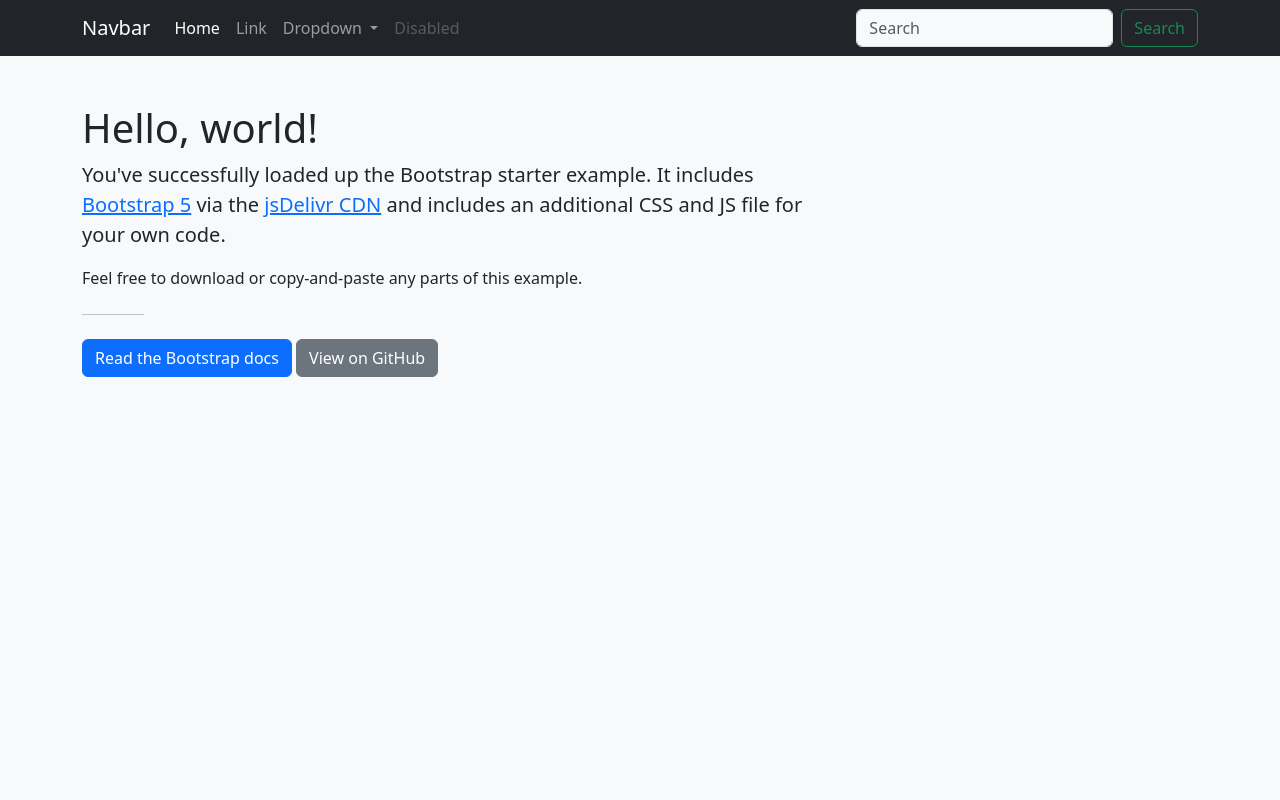
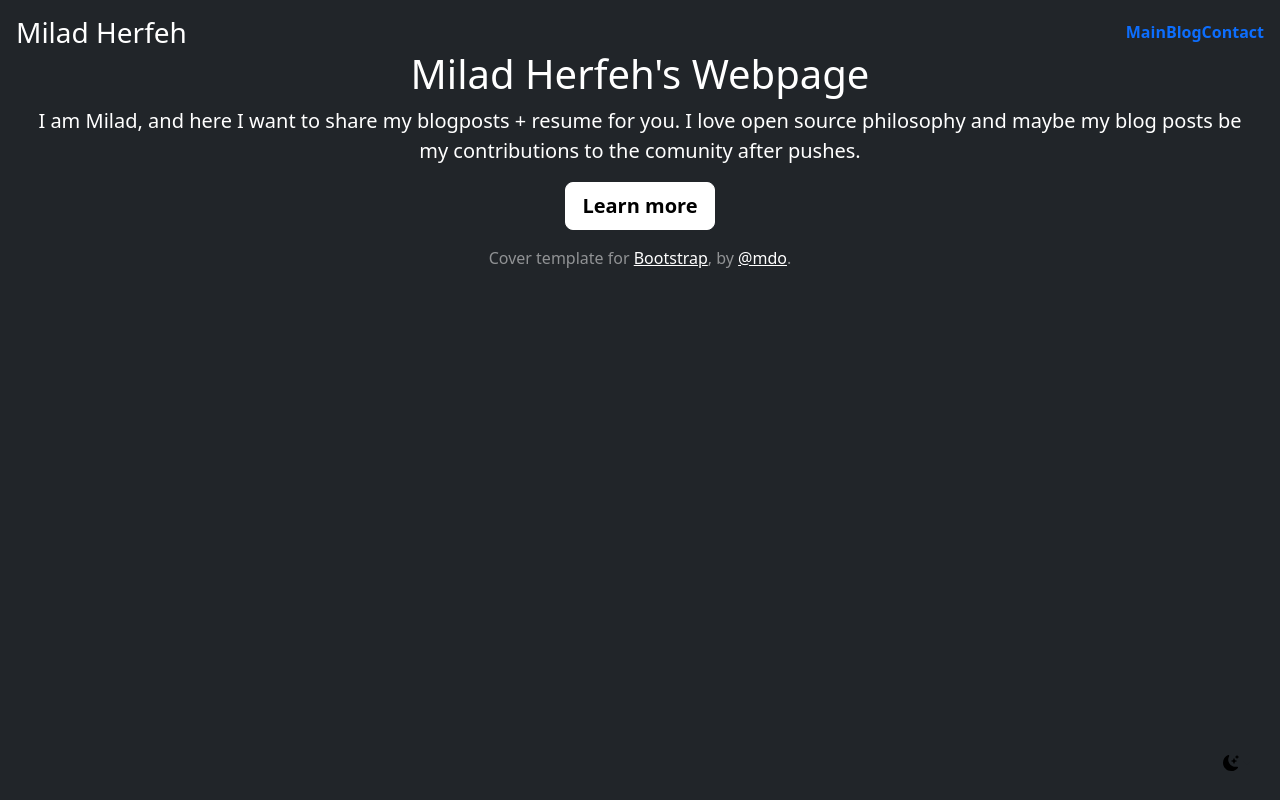
Before and after one commit to mherfeh/mherfeh.github.io, a website: page index.html in a window 1280 px wide. Drawn offline with nearby package versions, Linux system fonts and the light colour scheme.

Commit message:
cover page

```diff
--- a/index.html
+++ b/index.html
@@ -7,58 +7,81 @@
     <link href="https://cdn.jsdelivr.net/npm/bootstrap@5.3.0/dist/css/bootstrap.min.css" rel="stylesheet" integrity="sha384-9ndCyUaIbzAi2FUVXJi0CjmCapSmO7SnpJef0486qhLnuZ2cdeRhO02iuK6FUUVM" crossorigin="anonymous">
     <link rel="stylesheet" href="styles.css">
   </head>
-  <body>
-    <nav class="navbar navbar-expand-lg navbar-dark bg-dark">
-      <div class="container">
-        <a class="navbar-brand" href="#">Navbar</a>
-        <button class="navbar-toggler" type="button" data-bs-toggle="collapse" data-bs-target="#navbarSupportedContent" aria-controls="navbarSupportedContent" aria-expanded="false" aria-label="Toggle navigation">
-          <span class="navbar-toggler-icon"></span>
-        </button>
-        <div class="collapse navbar-collapse" id="navbarSupportedContent">
-          <ul class="navbar-nav me-auto mb-2 mb-lg-0">
-            <li class="nav-item">
-              <a class="nav-link active" aria-current="page" href="#">Home</a>
-            </li>
-            <li class="nav-item">
-              <a class="nav-link" href="#">Link</a>
-            </li>
-            <li class="nav-item dropdown">
-              <a class="nav-link dropdown-toggle" href="#" id="navbarDropdown" role="button" data-bs-toggle="dropdown" aria-expanded="false">
-                Dropdown
-              </a>
-              <ul class="dropdown-menu" aria-labelledby="navbarDropdown">
-                <li><a class="dropdown-item" href="#">Action</a></li>
-                <li><a class="dropdown-item" href="#">Another action</a></li>
-                <li><hr class="dropdown-divider"></li>
-                <li><a class="dropdown-item" href="#">Something else here</a></li>
-              </ul>
-            </li>
-            <li class="nav-item">
-              <a class="nav-link disabled">Disabled</a>
-            </li>
-          </ul>
-          <form class="d-flex" role="search">
-            <input class="form-control me-2" type="search" placeholder="Search" aria-label="Search">
-            <button class="btn btn-outline-success" type="submit">Search</button>
-          </form>
-        </div>
-      </div>
-    </nav>
+  <body class="d-flex h-100 text-center text-bg-dark">
+    <svg xmlns="http://www.w3.org/2000/svg" class="d-none">
+      <symbol id="check2" viewBox="0 0 16 16">
+        <path d="M13.854 3.646a.5.5 0 0 1 0 .708l-7 7a.5.5 0 0 1-.708 0l-3.5-3.5a.5.5 0 1 1 .708-.708L6.5 10.293l6.646-6.647a.5.5 0 0 1 .708 0z"></path>
+      </symbol>
+      <symbol id="circle-half" viewBox="0 0 16 16">
+        <path d="M8 15A7 7 0 1 0 8 1v14zm0 1A8 8 0 1 1 8 0a8 8 0 0 1 0 16z"></path>
+      </symbol>
+      <symbol id="moon-stars-fill" viewBox="0 0 16 16">
+        <path d="M6 .278a.768.768 0 0 1 .08.858 7.208 7.208 0 0 0-.878 3.46c0 4.021 3.278 7.277 7.318 7.277.527 0 1.04-.055 1.533-.16a.787.787 0 0 1 .81.316.733.733 0 0 1-.031.893A8.349 8.349 0 0 1 8.344 16C3.734 16 0 12.286 0 7.71 0 4.266 2.114 1.312 5.124.06A.752.752 0 0 1 6 .278z"></path>
+        <path d="M10.794 3.148a.217.217 0 0 1 .412 0l.387 1.162c.173.518.579.924 1.097 1.097l1.162.387a.217.217 0 0 1 0 .412l-1.162.387a1.734 1.734 0 0 0-1.097 1.097l-.387 1.162a.217.217 0 0 1-.412 0l-.387-1.162A1.734 1.734 0 0 0 9.31 6.593l-1.162-.387a.217.217 0 0 1 0-.412l1.162-.387a1.734 1.734 0 0 0 1.097-1.097l.387-1.162zM13.863.099a.145.145 0 0 1 .274 0l.258.774c.115.346.386.617.732.732l.774.258a.145.145 0 0 1 0 .274l-.774.258a1.156 1.156 0 0 0-.732.732l-.258.774a.145.145 0 0 1-.274 0l-.258-.774a1.156 1.156 0 0 0-.732-.732l-.774-.258a.145.145 0 0 1 0-.274l.774-.258c.346-.115.617-.386.732-.732L13.863.1z"></path>
+      </symbol>
+      <symbol id="sun-fill" viewBox="0 0 16 16">
+        <path d="M8 12a4 4 0 1 0 0-8 4 4 0 0 0 0 8zM8 0a.5.5 0 0 1 .5.5v2a.5.5 0 0 1-1 0v-2A.5.5 0 0 1 8 0zm0 13a.5.5 0 0 1 .5.5v2a.5.5 0 0 1-1 0v-2A.5.5 0 0 1 8 13zm8-5a.5.5 0 0 1-.5.5h-2a.5.5 0 0 1 0-1h2a.5.5 0 0 1 .5.5zM3 8a.5.5 0 0 1-.5.5h-2a.5.5 0 0 1 0-1h2A.5.5 0 0 1 3 8zm10.657-5.657a.5.5 0 0 1 0 .707l-1.414 1.415a.5.5 0 1 1-.707-.708l1.414-1.414a.5.5 0 0 1 .707 0zm-9.193 9.193a.5.5 0 0 1 0 .707L3.05 13.657a.5.5 0 0 1-.707-.707l1.414-1.414a.5.5 0 0 1 .707 0zm9.193 2.121a.5.5 0 0 1-.707 0l-1.414-1.414a.5.5 0 0 1 .707-.707l1.414 1.414a.5.5 0 0 1 0 .707zM4.464 4.465a.5.5 0 0 1-.707 0L2.343 3.05a.5.5 0 1 1 .707-.707l1.414 1.414a.5.5 0 0 1 0 .708z"></path>
+      </symbol>
+    </svg>
 
-    <div class="container my-5">
-      <h1>Hello, world!</h1>
-      <div class="col-lg-8 px-0">
-        <p class="fs-5">You've successfully loaded up the Bootstrap starter example. It includes <a href="https://getbootstrap.com/">Bootstrap 5</a> via the <a href="https://www.jsdelivr.com/package/npm/bootstrap">jsDelivr CDN</a> and includes an additional CSS and JS file for your own code.</p>
-        <p>Feel free to download or copy-and-paste any parts of this example.</p>
-
-        <hr class="col-1 my-4">
-
-        <a href="https://getbootstrap.com" class="btn btn-primary">Read the Bootstrap docs</a>
-        <a href="https://github.com/twbs/examples" class="btn btn-secondary">View on GitHub</a>
-      </div>
+    <div class="dropdown position-fixed bottom-0 end-0 mb-3 me-3 bd-mode-toggle">
+      <button class="btn btn-bd-primary py-2 dropdown-toggle d-flex align-items-center" id="bd-theme" type="button" aria-expanded="false" data-bs-toggle="dropdown" aria-label="Toggle theme (dark)">
+        <svg class="bi my-1 theme-icon-active" width="1em" height="1em"><use href="#moon-stars-fill"></use></svg>
+        <span class="visually-hidden" id="bd-theme-text">Toggle theme</span>
+      </button>
+      <ul class="dropdown-menu dropdown-menu-end shadow" aria-labelledby="bd-theme-text">
+        <li>
+          <button type="button" class="dropdown-item d-flex align-items-center" data-bs-theme-value="light" aria-pressed="false">
+            <svg class="bi me-2 opacity-50 theme-icon" width="1em" height="1em"><use href="#sun-fill"></use></svg>
+            Light
+            <svg class="bi ms-auto d-none" width="1em" height="1em"><use href="#check2"></use></svg>
+          </button>
+        </li>
+        <li>
+          <button type="button" class="dropdown-item d-flex align-items-center active" data-bs-theme-value="dark" aria-pressed="true">
+            <svg class="bi me-2 opacity-50 theme-icon" width="1em" height="1em"><use href="#moon-stars-fill"></use></svg>
+            Dark
+            <svg class="bi ms-auto d-none" width="1em" height="1em"><use href="#check2"></use></svg>
+          </button>
+        </li>
+        <li>
+          <button type="button" class="dropdown-item d-flex align-items-center" data-bs-theme-value="auto" aria-pressed="false">
+            <svg class="bi me-2 opacity-50 theme-icon" width="1em" height="1em"><use href="#circle-half"></use></svg>
+            Auto
+            <svg class="bi ms-auto d-none" width="1em" height="1em"><use href="#check2"></use></svg>
+          </button>
+        </li>
+      </ul>
     </div>
 
-    <script src="https://cdn.jsdelivr.net/npm/bootstrap@5.3.0/dist/js/bootstrap.bundle.min.js" integrity="sha384-geWF76RCwLtnZ8qwWowPQNguL3RmwHVBC9FhGdlKrxdiJJigb/j/68SIy3Te4Bkz" crossorigin="anonymous"></script>
-    <script src="main.js"></script>
-  </body>
+
+<div class="cover-container d-flex w-100 h-100 p-3 mx-auto flex-column">
+  <header class="mb-auto">
+    <div>
+      <h3 class="float-md-start mb-0">Milad Herfeh</h3>
+      <nav class="nav nav-masthead justify-content-center float-md-end">
+        <a class="nav-link fw-bold py-1 px-0 active" aria-current="page" href="#">Main</a>
+        <a class="nav-link fw-bold py-1 px-0" href="#">Blog</a>
+        <a class="nav-link fw-bold py-1 px-0" href="#">Contact</a>
+      </nav>
+    </div>
+  </header>
+
+  <main class="px-3">
+    <h1>Milad Herfeh's Webpage</h1>
+    <p class="lead">I am Milad, and here I want to share my blogposts + resume for you. I love open source philosophy and maybe my blog posts be my contributions to the comunity after pushes.</p>
+    <p class="lead">
+      <a href="#" class="btn btn-lg btn-light fw-bold border-white bg-white">Learn more</a>
+    </p>
+  </main>
+
+  <footer class="mt-auto text-white-50">
+    <p>Cover template for <a href="https://getbootstrap.com/" class="text-white">Bootstrap</a>, by <a href="https://twitter.com/mdo" class="text-white">@mdo</a>.</p>
+  </footer>
+</div>
+<script src="/docs/5.3/dist/js/bootstrap.bundle.min.js" integrity="sha384-HwwvtgBNo3bZJJLYd8oVXjrBZt8cqVSpeBNS5n7C8IVInixGAoxmnlMuBnhbgrkm" crossorigin="anonymous"></script>
+
+
+
+</body>
 </html>
```
Also changed, not shown: README.md.
